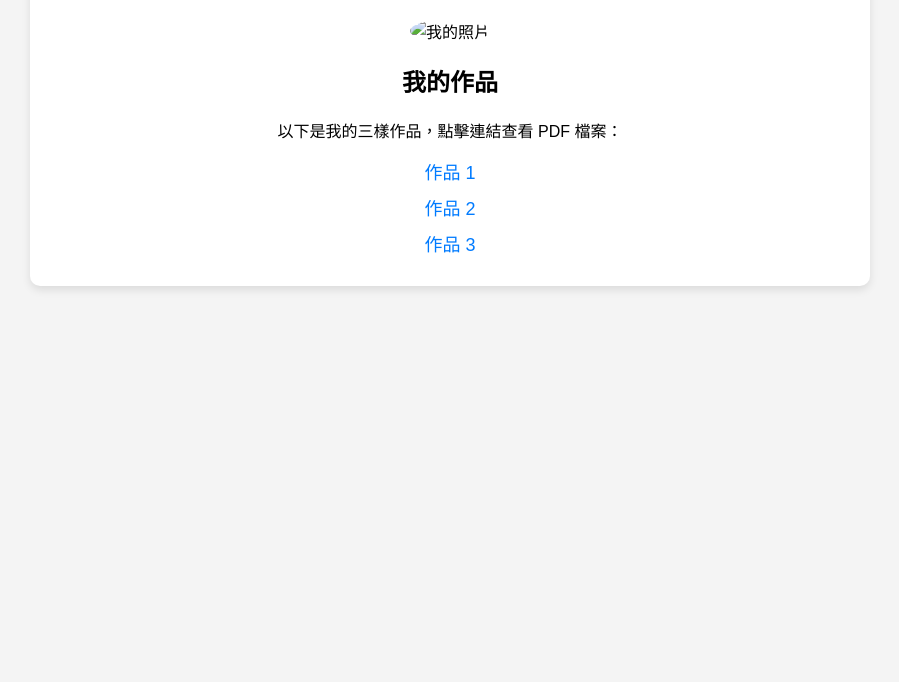
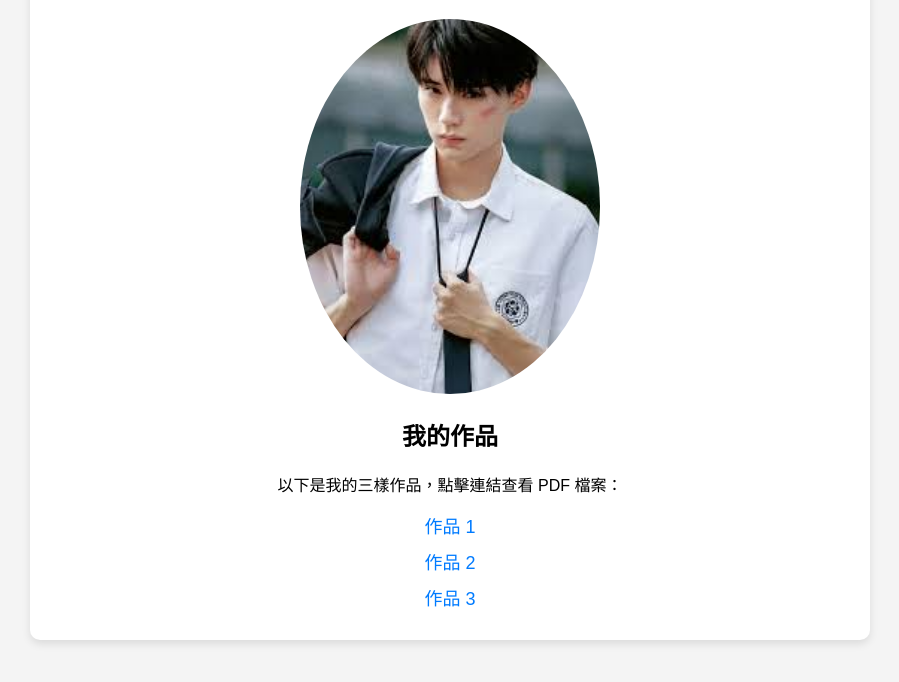
Before and after one commit to YYyucen/YYyucen, a plain HTML site: page index.html in a window 1280 px wide. Shown: the part 98-780 px from the top of the page, without its empty margins (190-1089 px from the left). Drawn offline with Linux system fonts and the light colour scheme.

Commit message:
Add files via upload

```diff
--- a/index.html
+++ b/index.html
@@ -40,7 +40,7 @@
 <body>
     <div class="container">
         <h1>歡迎來到我的個人網站</h1>
-        <img src="myphoto.jpg" alt="我的照片">
+        <img src="your-photo.jpg" alt="我的照片">
         <h2>我的作品</h2>
         <p>以下是我的三樣作品，點擊連結查看 PDF 檔案：</p>
         <a class="pdf-link" href="作品1.pdf" target="_blank">作品 1</a>
```
